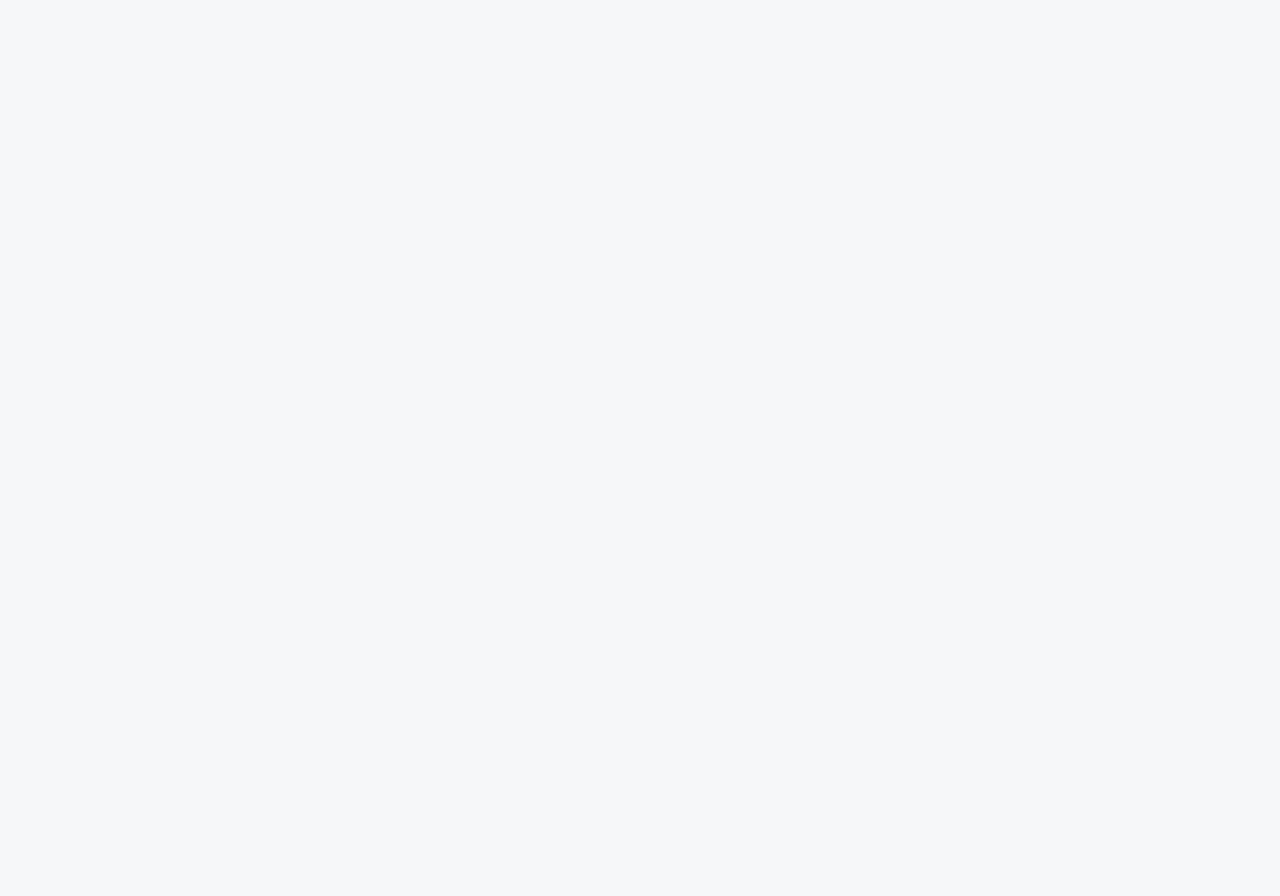
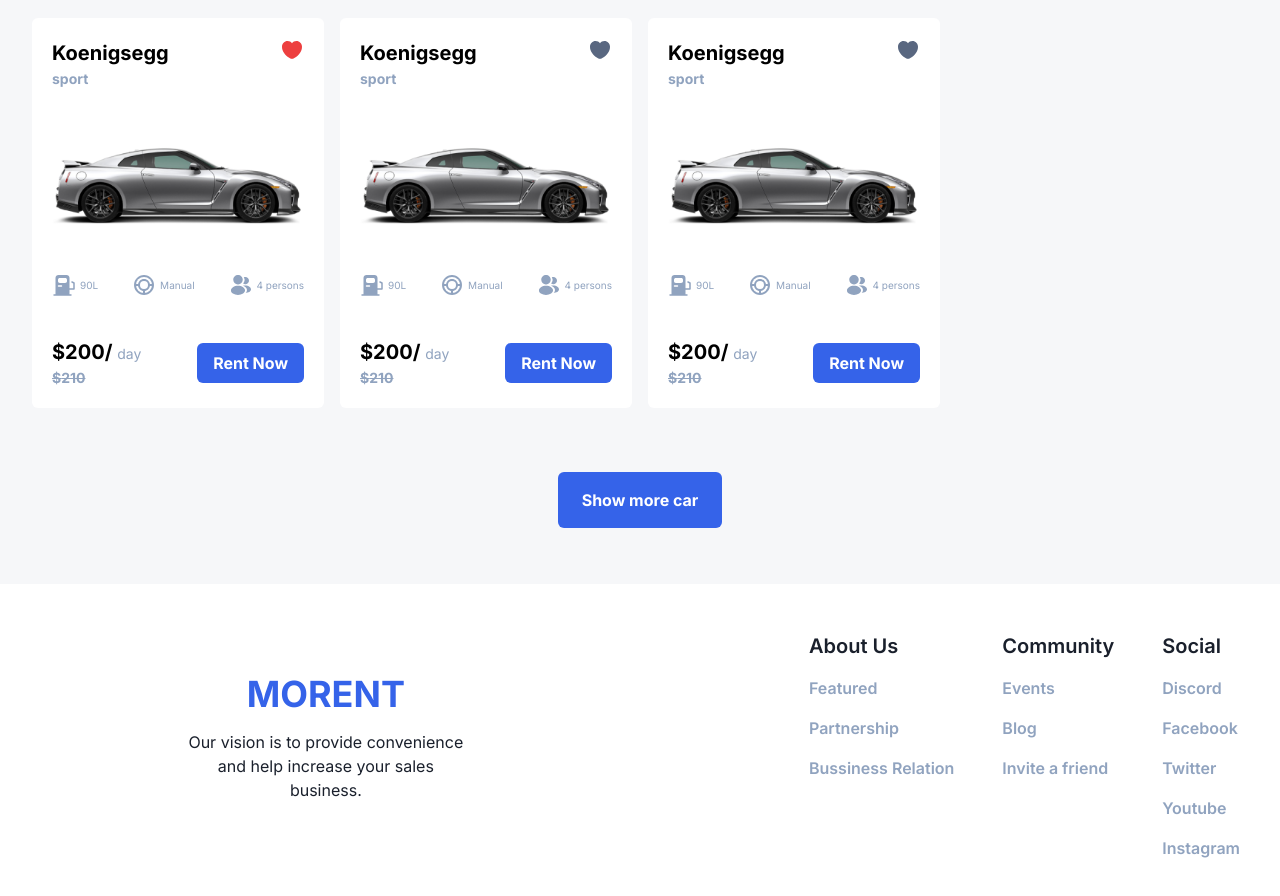
Before and after one commit to ShivaRajBadu/vehicle_rental, a Next.js app: page / in a window 1280 px wide. Shown: the part 1340-2236 px from the top of the page. Before the commit the page ends 1270 px from the top, so only its background shows below. Built offline with nearby package versions, Linux system fonts and the light colour scheme.

Commit message:
layout- footer added

```diff
--- a/src/app/layout.tsx
+++ b/src/app/layout.tsx
@@ -3,6 +3,7 @@
 
 import "./globals.css";
 import Navabar from "@/components/navbar";
+import Footer from "@/components/Footer";
 
 const inter = Inter({ subsets: ["latin"] });
 
@@ -22,6 +23,7 @@
         <div>
           <Navabar />
           {children}
+          <Footer />
         </div>
       </body>
     </html>
--- a/src/app/page.tsx
+++ b/src/app/page.tsx
@@ -1,4 +1,4 @@
-import PopularCar from "@/components/car_section/PopularCar";
+import CarSection from "@/components/car_section/CarSection";
 import HeroSection from "@/components/hero_section/hero_section";
 import PickSection from "@/components/pick_section/pick_section";
 import Wrapper from "@/components/wrapper";
@@ -8,7 +8,8 @@
     <Wrapper>
       <HeroSection />
       <PickSection />
-      <PopularCar />
+      <CarSection title="Popular Car" />
+      <CarSection title="Recommended Car" />
     </Wrapper>
   );
 }
--- /dev/null
+++ b/src/components/Footer.tsx
@@ -0,0 +1,127 @@
+import React from "react";
+import Wrapper from "./wrapper";
+
+function Footer() {
+  const aboutLinks = [
+    {
+      lable: "How it work",
+      link: "/how_it_work",
+    },
+    {
+      label: "Featured",
+      link: "/featured",
+    },
+    {
+      label: "Partnership",
+      link: "/partnership",
+    },
+    {
+      label: "Bussiness Relation",
+      link: "/relation",
+    },
+  ];
+  const communityLinks = [
+    {
+      label: "Events",
+      link: "/events",
+    },
+    {
+      label: "Blog",
+      link: "/blog",
+    },
+    {
+      label: "Invite a friend",
+      link: "/invite",
+    },
+  ];
+  const socialLinks = [
+    {
+      label: "Discord",
+      link: "/discord",
+    },
+    {
+      label: "Facebook",
+      link: "/facebook",
+    },
+    {
+      label: "Twitter",
+      link: "/twitter",
+    },
+    {
+      label: "Youtube",
+      link: "/youtube",
+    },
+    {
+      label: "Instagram",
+      link: "/instagram",
+    },
+  ];
+  return (
+    <div className="bg-[color:var(--white)] py-12">
+      <Wrapper>
+        <div className="flex flex-col gap-6 items-center md:flex-row px-2 justify-between">
+          <div className="text-center">
+            <h1 className="text-[color:var(--primary-dark-500)] text-4xl font-[700]">
+              MORENT
+            </h1>
+            <p className="text-[16px] py-4 text-[color:var(--secondary-dark-500)] max-w-[50%] mx-auto">
+              Our vision is to provide convenience and help increase your sales
+              business.
+            </p>
+          </div>
+          <div className="flex flex-wrap gap-12">
+            {/* About us */}
+            <div>
+              <h2 className="text-[color:var(--secondary-dark-500)] text-xl font-[600]">
+                About Us
+              </h2>
+              <ul className="space-y-4 mt-4">
+                {aboutLinks.map((e) => (
+                  <li
+                    className="text-[16px] text-[color:var(--secondary-dark-300)] font-semibold cursor-pointer"
+                    key={e.link}
+                  >
+                    {e.label}
+                  </li>
+                ))}
+              </ul>
+            </div>
+            {/* Community */}
+            <div>
+              <h2 className="text-[color:var(--secondary-dark-500)] text-xl font-[600]">
+                Community
+              </h2>
+              <ul className="space-y-4 mt-4">
+                {communityLinks.map((e) => (
+                  <li
+                    className="text-[16px] text-[color:var(--secondary-dark-300)] font-semibold cursor-pointer"
+                    key={e.link}
+                  >
+                    {e.label}
+                  </li>
+                ))}
+              </ul>
+            </div>
+            {/* Social */}
+            <div>
+              <h2 className="text-[color:var(--secondary-dark-500)] text-xl font-[600]">
+                Social
+              </h2>
+              <ul className="space-y-4 mt-4">
+                {socialLinks.map((e) => (
+                  <li
+                    className="text-[16px] text-[color:var(--secondary-dark-300)] font-semibold cursor-pointer"
+                    key={e.link}
+                  >
+                    {e.label}
+                  </li>
+                ))}
+              </ul>
+            </div>
+          </div>
+        </div>
+      </Wrapper>
+    </div>
+  );
+}
+export default Footer;
--- a/src/components/car_section/PopularCar.tsx
+++ b/src/components/car_section/CarSection.tsx
@@ -2,7 +2,9 @@
 import { useState } from "react";
 import CarCard from "./CarCard";
 
-function PopularCar() {
+function CarSection({ title }: Readonly<{ title: string }>) {
+  console.log(title);
+
   const [carCollection, setCarCollection] = useState([
     {
       id: 1,
@@ -66,7 +68,7 @@
     <div className="py-8">
       <div className="flex justify-between py-4">
         <h2 className="text-[16px] font-semibold text-[color:var(--secondary-dark-300)]">
-          Popular Car
+          {title}
         </h2>
         <button className="text-[16px] font-normal text-[color:var(--primary-dark-500)]">
           View All
@@ -83,8 +85,15 @@
           <CarCard key={car.id} {...car} favorite={handleFavorite} />
         ))}
       </div>
+      {title === "Recommended Car" && (
+        <div className="flex justify-center py-6 mt-10">
+          <button className="py-4 px-6 text-center  bg-[color:var(--primary-dark-500)] text-[color:var(--white)] rounded-md font-bold hover:bg-[color:var(--primary-dark-600)] duration-300 ease-in-out hover:shadow-2xl ">
+            Show more car
+          </button>
+        </div>
+      )}
     </div>
   );
 }
 
-export default PopularCar;
+export default CarSection;
```
